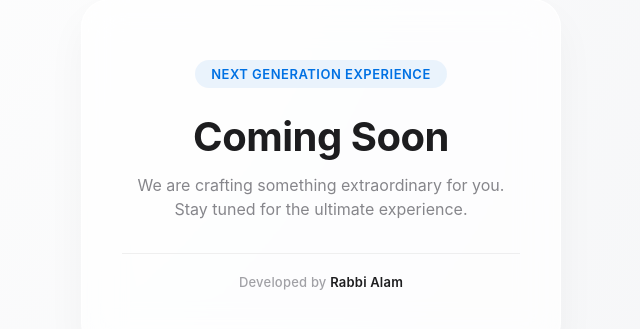
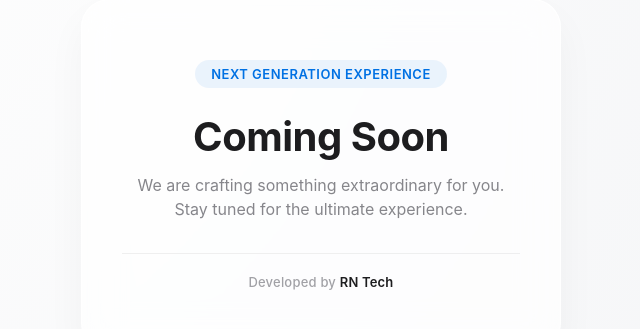
Before and after one commit to rabbialamph/hero-dev-code, a plain HTML site: page index.html in a window 1280 px wide. Shown: the part 225-554 px from the top of the page, 319-959 px from the left. Drawn offline with Linux system fonts and the light colour scheme.

Commit message:
Update footer developer name from Rabbi Alam to RN Tech

```diff
--- a/index.html
+++ b/index.html
@@ -86,7 +86,7 @@
     <p>We are crafting something extraordinary for you. Stay tuned for the ultimate experience.</p>
 
     <div class="footer">
-      Developed by <span>Rabbi Alam</span>
+      Developed by <span>RN Tech</span>
     </div>
   </div>
 
```
